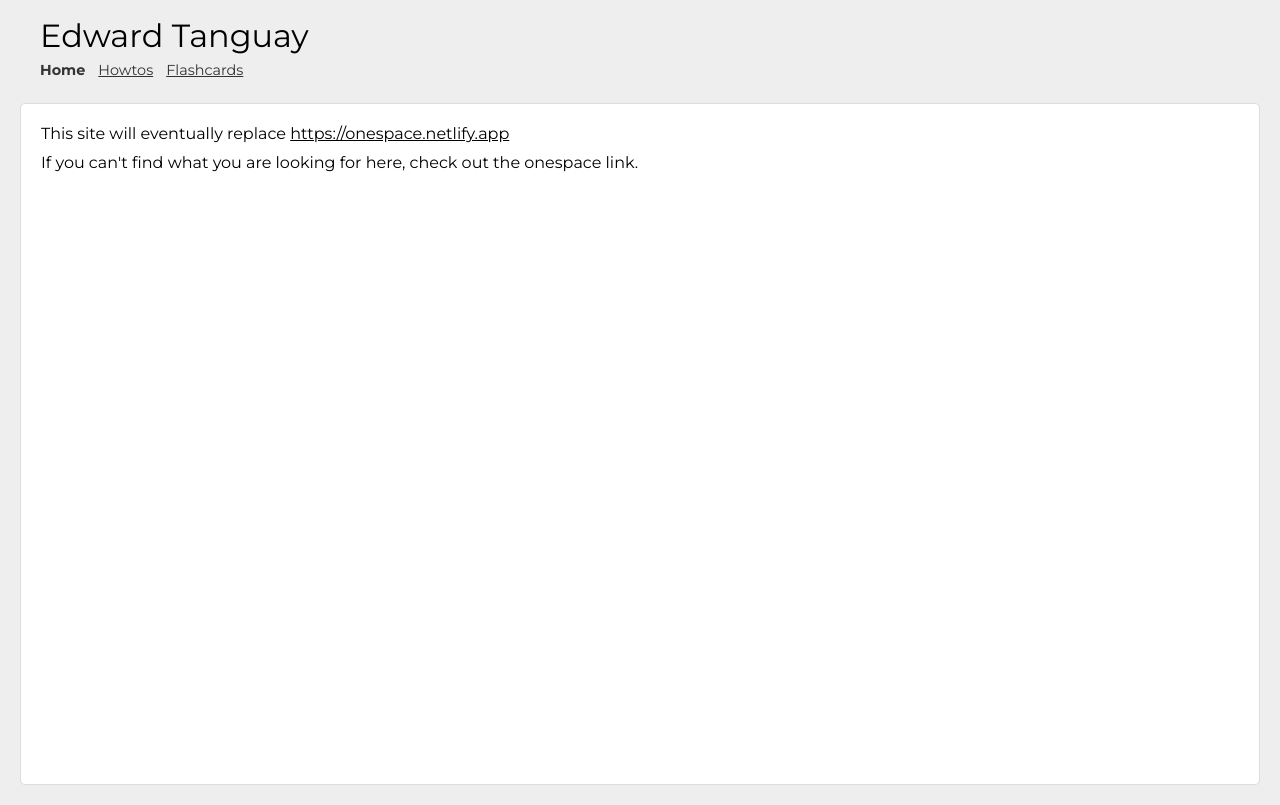
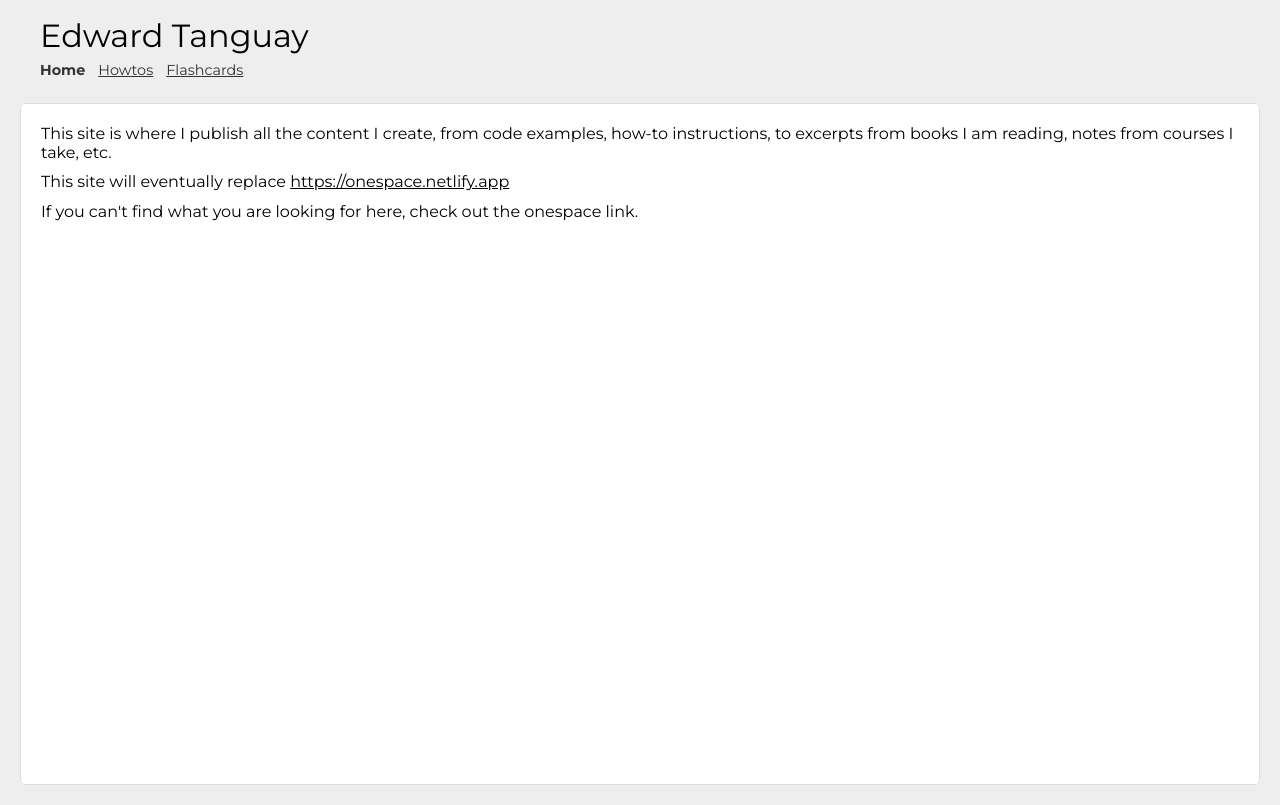
Before and after one commit to edwardtanguay/dpodreactcore, a React (Create React App) app: page / in a window 1280 px wide. Built offline with nearby package versions, Linux system fonts and the light colour scheme.

Commit message:
home more

```diff
--- a/src/custom/components/PageHome.tsx
+++ b/src/custom/components/PageHome.tsx
@@ -5,6 +5,7 @@ function PageHome() {
 
 	return (
 		<div className="page page_home">
+			<p>This site is where I publish all the content I create, from code examples, how-to instructions, to excerpts from books I am reading, notes from courses I take, etc.</p>
 			<p>This site will eventually replace <a href="https://onespace.netlify.app">https://onespace.netlify.app</a> </p>
 			<p>If you can't find what you are looking for here, check out the onespace link.</p>
 		</div>
```
